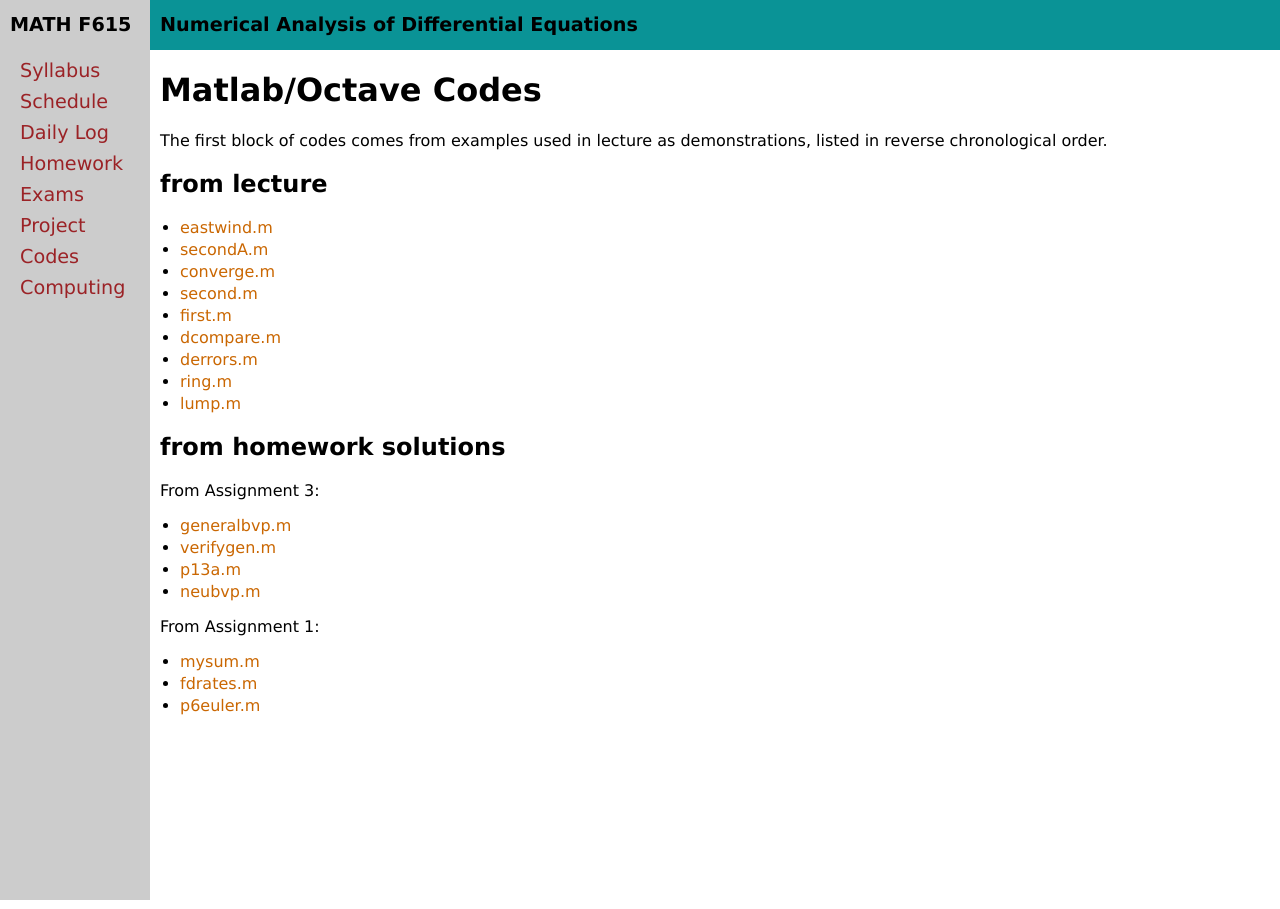
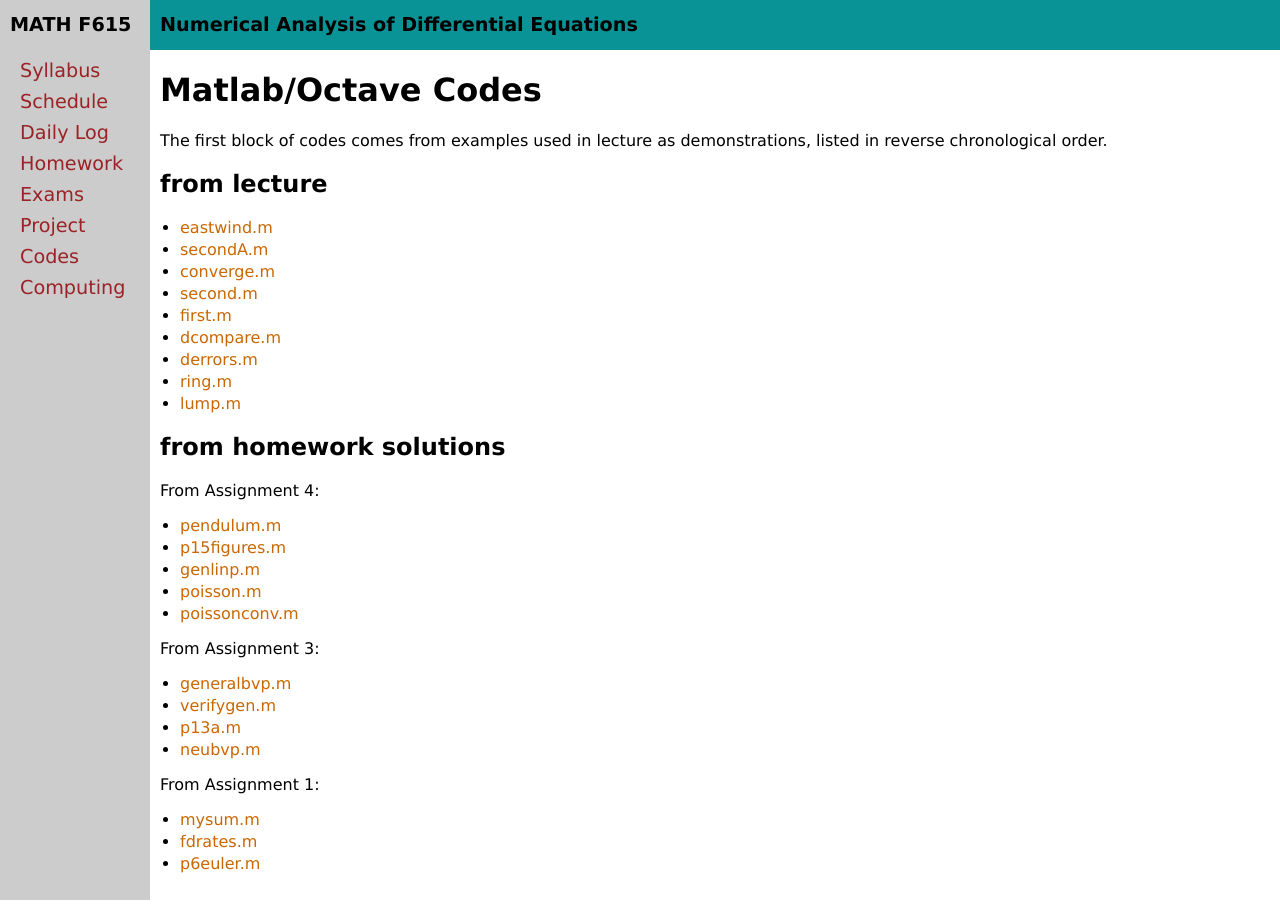
Before and after one commit to bueler/nade, a Jekyll site: the page built from codes.md, in a window 1280 px wide. Built offline with Jekyll 4.4.1, drawn with Linux system fonts in a browser that asks for light colours.

Commit message:
post codes from solutions to A4

```diff
--- a/codes.md
+++ b/codes.md
@@ -21,6 +21,14 @@ The first block of codes comes from examples used in lecture as demonstrations,
 
 ## from homework solutions
 
+From Assignment 4:
+
+  * [pendulum.m](assets/codes/S25/pendulum.m)
+  * [p15figures.m](assets/codes/S25/p15figures.m)
+  * [genlinp.m](assets/codes/S25/genlinp.m)
+  * [poisson.m](assets/codes/S25/poisson.m)
+  * [poissonconv.m](assets/codes/S25/poissonconv.m)
+
 From Assignment 3:
 
   * [generalbvp.m](assets/codes/S25/generalbvp.m)
```
Also changed, not shown: 5 other files.
